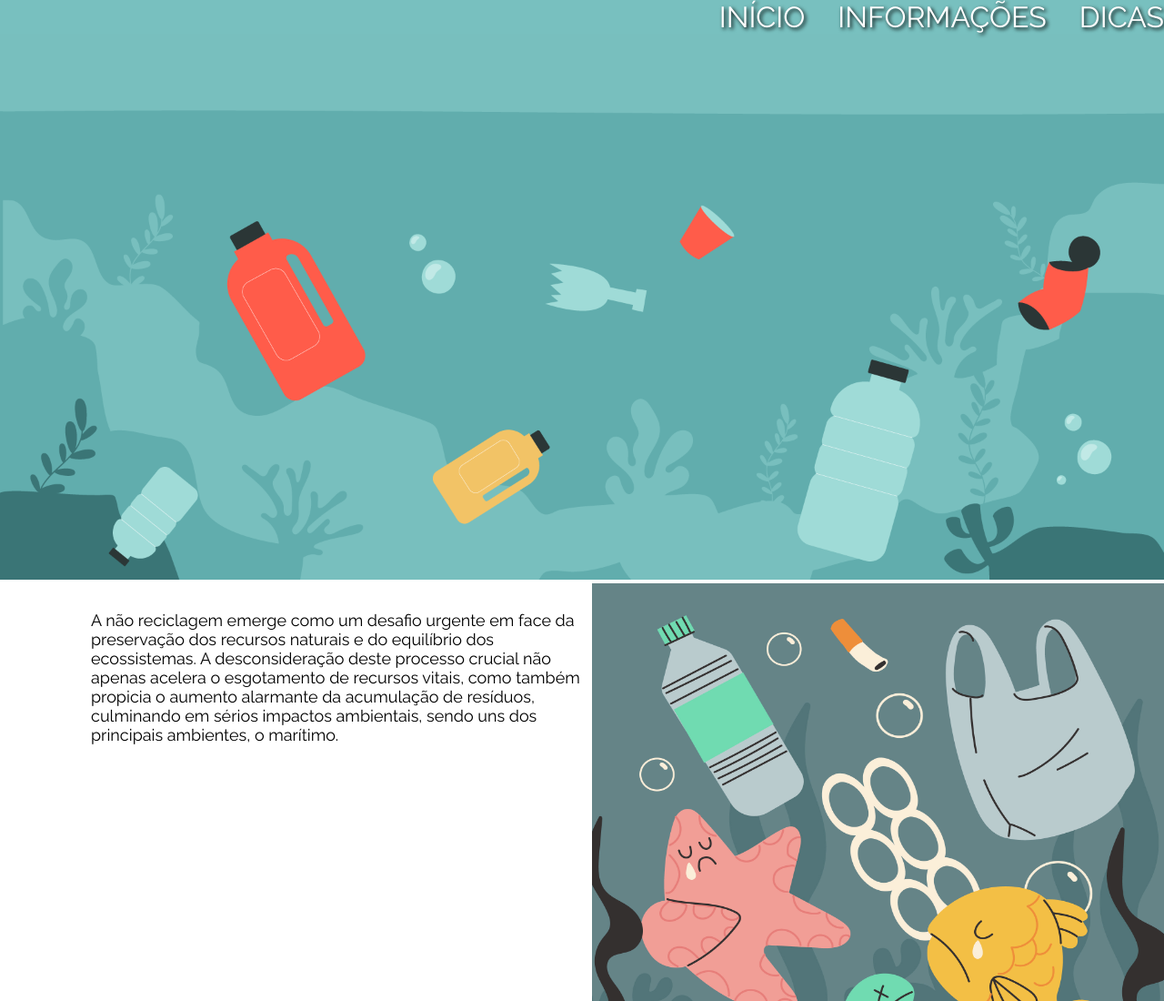
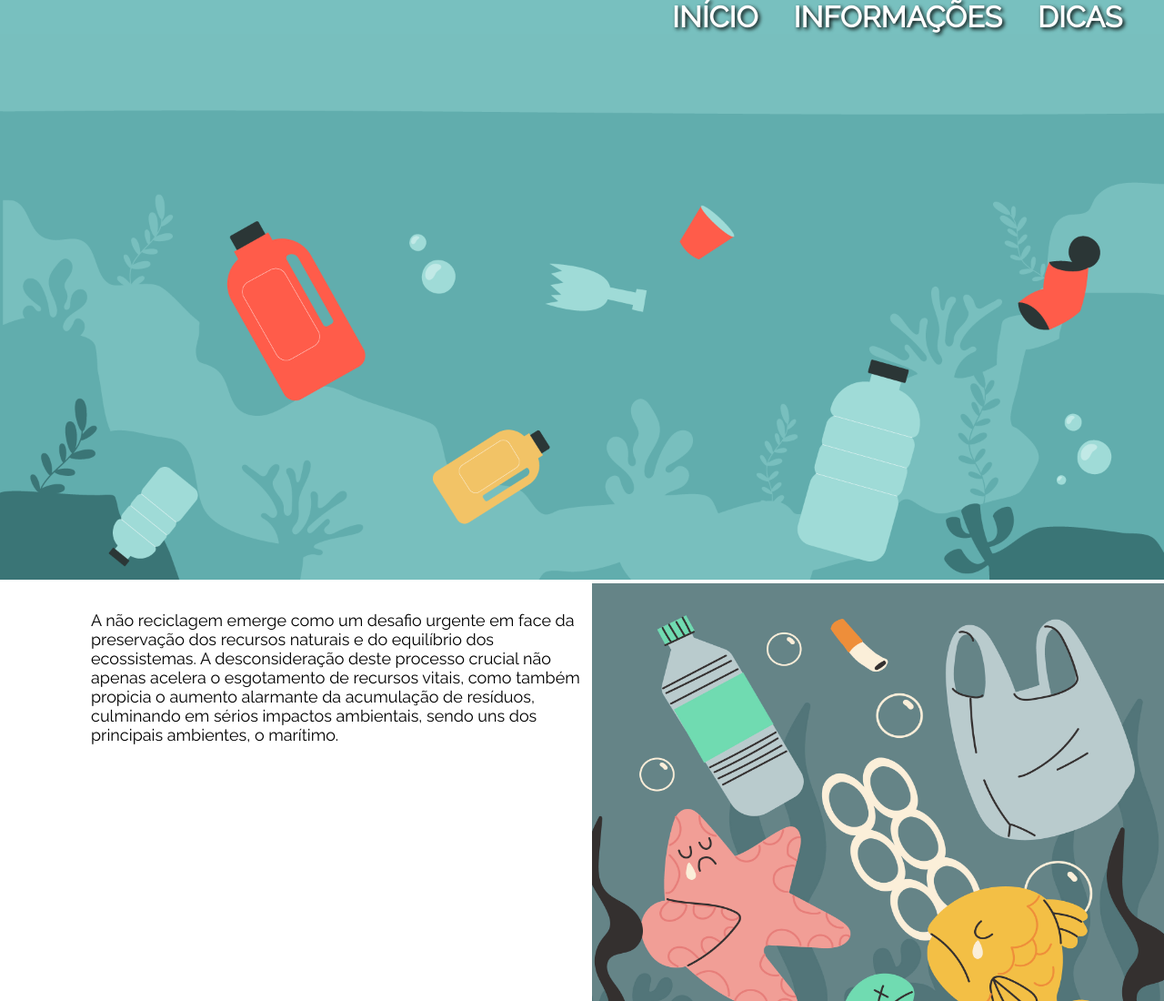
Before and after one commit to Drowndragon10/PI2_Website, a plain HTML site: page index.html in a window 1280 px wide. Shown: the top 1100 px of the page at 91% size. Drawn offline with Linux system fonts and the light colour scheme.

Commit message:
aaaaaaaa

```diff
--- a/css/estilos.css
+++ b/css/estilos.css
@@ -21,14 +21,19 @@ header {
 }
 
 nav {
-    text-align: right;
+    margin-left:55%;
 }
 
 nav a {
     font-size: 2rem;
     color: white;
-    margin-left: 2rem;
+    margin-left: 35px;
     text-shadow: 2px 2px 4px #000000;
+    font-weight: bold;
+}
+nav a:hover{
+    color: black;
+
 }
 
 .banner {
```
